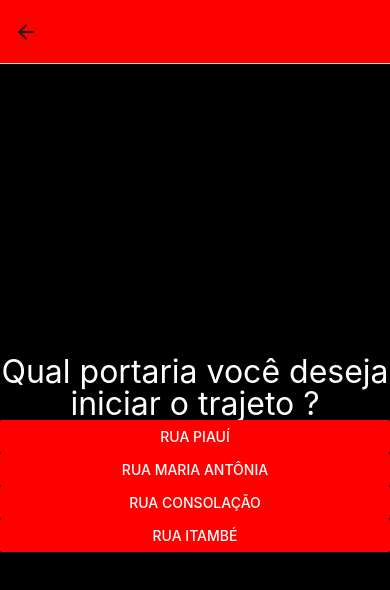
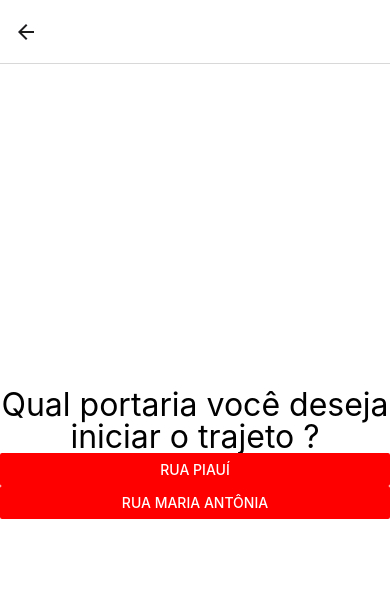
Before and after one commit to Lucasdsf/Map4u, a React Native app: screen /Portarias in a window 390 px wide. Shown: the top 590 px of the page. Built offline with nearby package versions, Linux system fonts and the light colour scheme.

Commit message:
color changes

```diff
--- a/App.js
+++ b/App.js
@@ -30,7 +30,7 @@ function App() {
         initialRouteName="HomeScreen"
         screenOptions={{
           headerStyle: {
-            backgroundColor: 'red'
+            backgroundColor: 'white'
           }
         }} >
         <Stack.Screen
--- a/source/components/HomeScreen.js
+++ b/source/components/HomeScreen.js
@@ -31,10 +31,10 @@ const HomeScreenStyle = {
         flex: 1,
         justifyContent: 'center',
         alignItems: 'center',
-        backgroundColor: 'black'
+        backgroundColor: 'white'
     },
     homeText: {
-        color: 'white',
+        color: 'black',
         fontSize: 32,
         textAlign: 'center',
         lineHeight: 32,
--- a/source/components/Portarias.js
+++ b/source/components/Portarias.js
@@ -16,16 +16,6 @@ export function Portarias({ navigation }) {
                 color='red'
                 justifyContent='center'
                 onPress={() => navigation.navigate('MariaAntoniaTela1')} />
-            <Button
-                title='Rua Consolação'
-                color='red'
-                justifyContent='center'
-                onPress={() => Alert.alert('Button with adjusted color pressed')} />
-            <Button
-                title='Rua Itambé'
-                color='red'
-                justifyContent='center'
-                onPress={() => Alert.alert('Button with adjusted color pressed')} />
         </View>
     );
 }
@@ -34,10 +24,10 @@ const PortariasStyle = {
     PortariasView: {
         flex: 1,
         justifyContent: 'center',
-        backgroundColor: 'black',
+        backgroundColor: 'white',
     },
     PortariasText: {
-        color: 'white',
+        color: 'black',
         fontSize: 32,
         textAlign: 'center',
         lineHeight: 32,
--- a/source/componentsMariaAntonia/MariaAntoniaTela4.js
+++ b/source/componentsMariaAntonia/MariaAntoniaTela4.js
@@ -12,7 +12,10 @@ export function MariaAntoniaTela4({ navigation }) {
             <View style={MariaAntoniaTela4Style.esquerdaBottomView}>
                 <Button
                     title='Na esquerda temos o prédio 31.'
-                    color='black' />
+                    color='black'
+                //onPress={() => Alert.alert('Você chegou no acesso ao primeiro andar do prédio 31. O acesso é por meio de escadas.')}
+                />
+
             </View>
             <View style={MariaAntoniaTela4Style.frenteTopView}>
                 <Text style={MariaAntoniaTela4Style.frenteText}>Para Frente</Text>
--- a/source/componentsPiaui/PiauiTela5.js
+++ b/source/componentsPiaui/PiauiTela5.js
@@ -1,5 +1,5 @@
 import * as React from "react";
-import { Button, View, Text } from "react-native";
+import { Button, View, Text, Alert } from "react-native";
 import { SafeAreaView } from "react-native-safe-area-context";
 
 
@@ -12,7 +12,8 @@ export function PiauiTela5({ navigation }) {
             <View style={PiauiTela5Style.esquerdaBottomView}>
                 <Button
                     title='Na esquerda temos o acesso ao primeiro andar do prédio 31. O acesso é por meio de escadas.'
-                    color='black' />
+                    color='black'
+                    onPress={() => Alert.alert('Você chegou no acesso ao primeiro andar do prédio 31. O acesso é por meio de escadas.')} />
             </View>
             <View style={PiauiTela5Style.frenteTopView}>
                 <Text style={PiauiTela5Style.frenteText}>Para Frente</Text>
```
